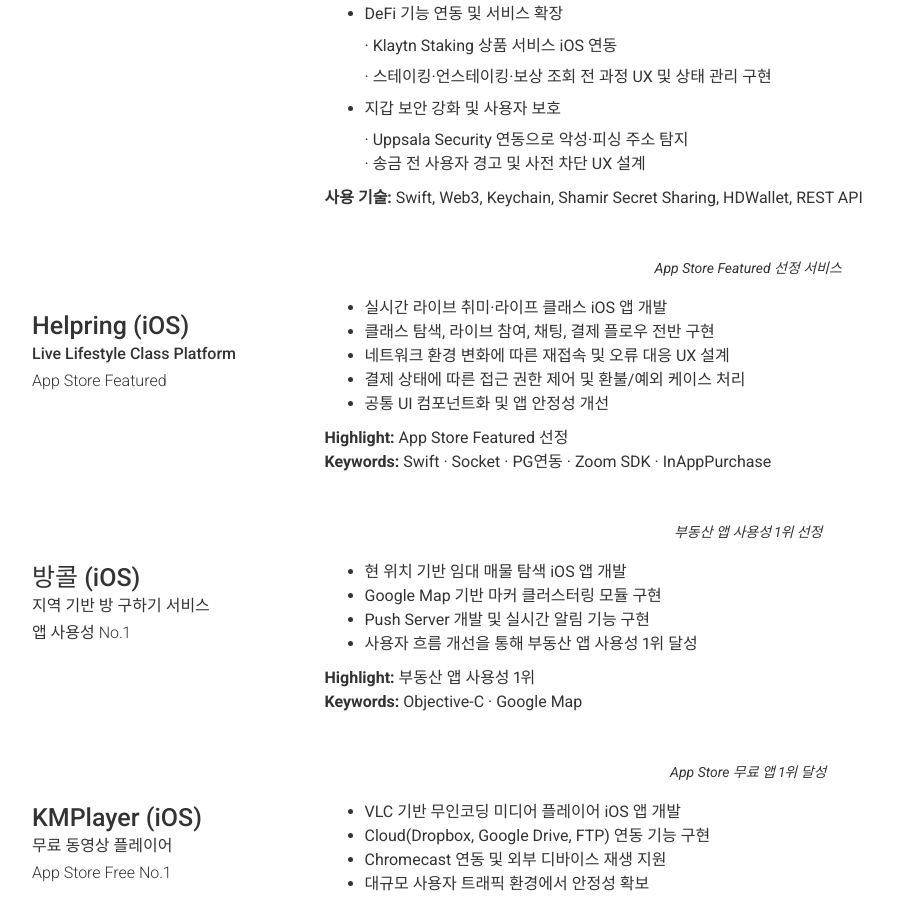
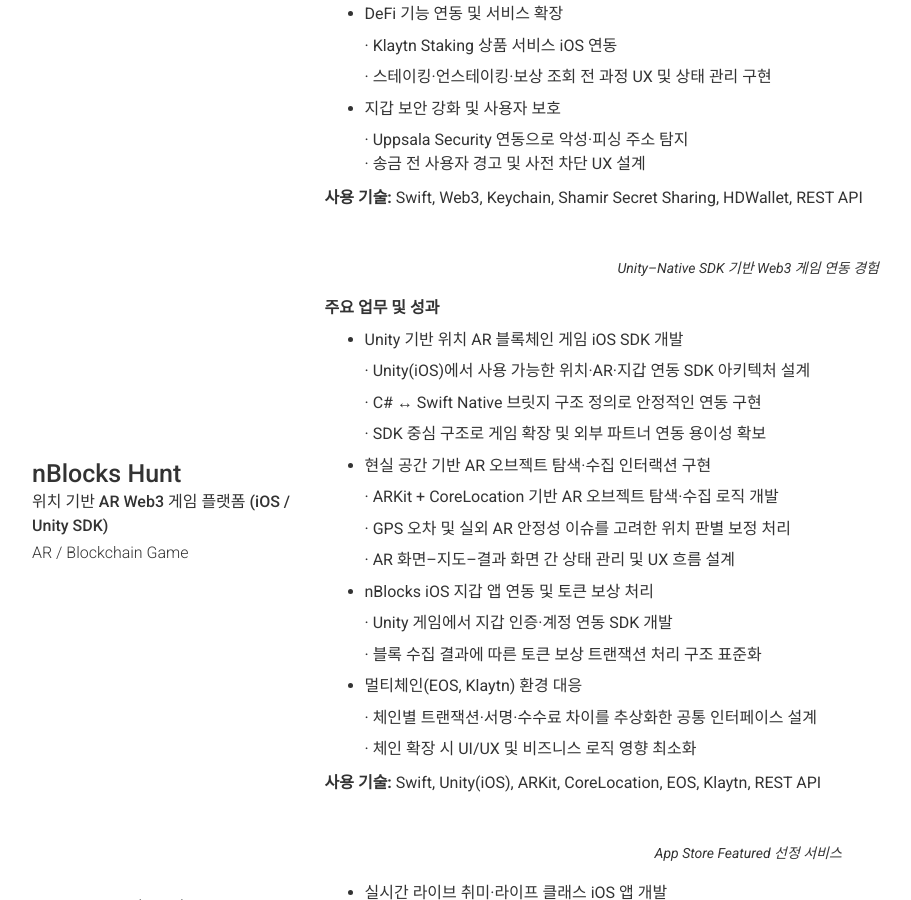
Before and after one commit to toypresent81/toypresent81.github.io, a Jekyll site: the page built from index.md, in a window 1280 px wide and 900 px high, scrolled down 2532 px. Shown: the whole window, without its empty margins (38-949 px from the left). Built offline with Jekyll 4.4.1, drawn with Linux system fonts in a browser that asks for light colours; nearby versions of some CDN libraries; some of the changed text lies outside the part shown.

Commit message:
Update _config.yml

```diff
--- a/_config.yml
+++ b/_config.yml
@@ -108,7 +108,7 @@ content:
         quote: >
           무사고 Non-Custodial 지갑 서비스 운영
         description: |
-          **주요 성과**
+          **주요 업무 및 성과**
 
           - Non-Custodial 지갑 iOS 구현 주도
 
@@ -148,7 +148,7 @@ content:
         quote: >
           무사고 지갑 서비스 운영 경험
         description: |
-          **주요 성과**
+          **주요 업무 및 성과**
 
           - Non-Custodial 지갑 iOS 구현 주도
 
@@ -187,6 +187,43 @@ content:
 
           **사용 기술:** Swift, Web3, Keychain, Shamir Secret Sharing, HDWallet, REST API
 
+      - title: nBlocks Hunt
+        sub_title: 위치 기반 AR Web3 게임 플랫폼 (iOS / Unity SDK)
+        caption: AR / Blockchain Game
+        quote: >
+          Unity–Native SDK 기반 Web3 게임 연동 경험
+        description: |
+          **주요 업무 및 성과**
+
+          - Unity 기반 위치 AR 블록체인 게임 iOS SDK 개발
+
+            · Unity(iOS)에서 사용 가능한 위치·AR·지갑 연동 SDK 아키텍처 설계
+
+            · C# ↔ Swift Native 브릿지 구조 정의로 안정적인 연동 구현
+
+            · SDK 중심 구조로 게임 확장 및 외부 파트너 연동 용이성 확보
+
+          - 현실 공간 기반 AR 오브젝트 탐색·수집 인터랙션 구현
+
+            · ARKit + CoreLocation 기반 AR 오브젝트 탐색·수집 로직 개발
+
+            · GPS 오차 및 실외 AR 안정성 이슈를 고려한 위치 판별 보정 처리
+
+            · AR 화면–지도–결과 화면 간 상태 관리 및 UX 흐름 설계
+
+          - nBlocks iOS 지갑 앱 연동 및 토큰 보상 처리
+
+            · Unity 게임에서 지갑 인증·계정 연동 SDK 개발
+
+            · 블록 수집 결과에 따른 토큰 보상 트랜잭션 처리 구조 표준화
+
+          - 멀티체인(EOS, Klaytn) 환경 대응
+
+            · 체인별 트랜잭션·서명·수수료 차이를 추상화한 공통 인터페이스 설계
+
+            · 체인 확장 시 UI/UX 및 비즈니스 로직 영향 최소화
+
+          **사용 기술:** Swift, Unity(iOS), ARKit, CoreLocation, EOS, Klaytn, REST API
 
       - layout: left
         title: Helpring (iOS)
```
